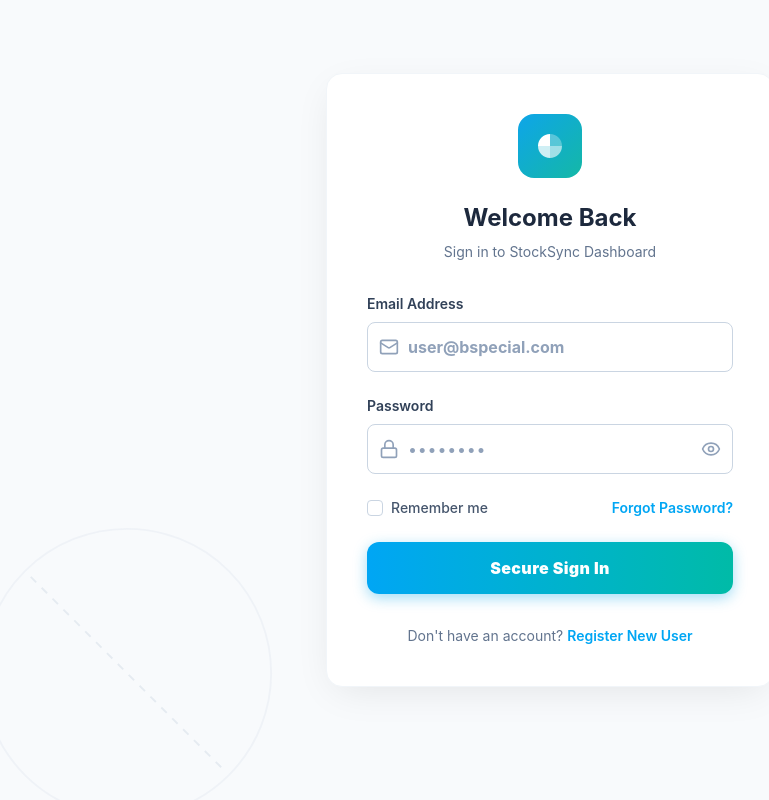
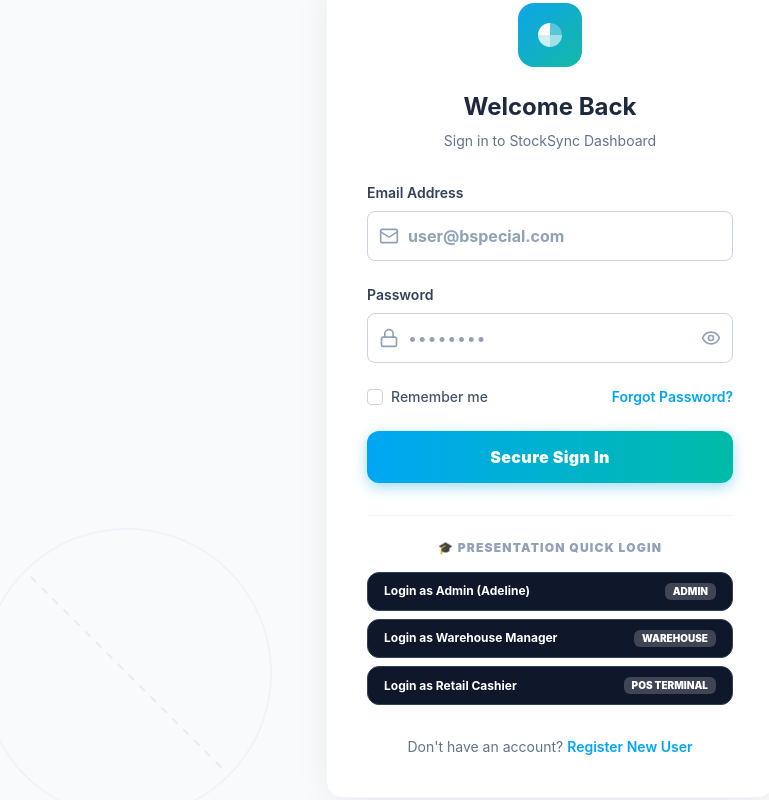
Before and after one commit to adeline333/StockSync, a React (Vite) app in the folder frontend/: page /login in a window 1280 px wide. Shown: the whole page, without its empty margins (90-859 px from the left). Built offline with nearby package versions, Linux system fonts and the light colour scheme.

Commit message:
feat(frontend): update login interface layout

```diff
--- a/frontend/src/pages/Login.jsx
+++ b/frontend/src/pages/Login.jsx
@@ -14,7 +14,7 @@
   const { login } = useAuth();
 
   const handleLogin = async (e) => {
-    e.preventDefault();
+    if (e) e.preventDefault();
     setIsSubmitting(true);
     setErrorBanner('');
 
@@ -145,6 +145,40 @@
           </button>
         </form>
 
+        {/* Presentation Quick Login helper panel */}
+        <div className="mt-8 pt-6 border-t border-slate-100 dark:border-slate-800">
+          <p className="text-xs font-black text-slate-400 dark:text-slate-500 uppercase tracking-widest text-center mb-4">
+            🎓 Presentation Quick Login
+          </p>
+          <div className="flex flex-col gap-2">
+            {[
+              { label: 'Login as Admin (Adeline)', email: 'adelinetuyizere333@gmail.com', badge: 'Admin', color: 'from-sky-500 to-indigo-500 hover:shadow-sky-500/20' },
+              { label: 'Login as Warehouse Manager', email: 'manager.kimironko@stocksync.com', badge: 'Warehouse', color: 'from-amber-500 to-orange-500 hover:shadow-amber-500/20' },
+              { label: 'Login as Retail Cashier', email: 'staff.kimironko@stocksync.com', badge: 'POS Terminal', color: 'from-emerald-500 to-teal-500 hover:shadow-emerald-500/20' }
+            ].map(u => (
+              <button
+                key={u.email}
+                type="button"
+                onClick={() => {
+                  setEmail(u.email);
+                  setPassword('password123');
+                  // Trigger login submission manually
+                  setTimeout(() => {
+                    const submitBtn = document.querySelector('button[type="submit"]');
+                    if (submitBtn) {
+                      submitBtn.click();
+                    }
+                  }, 150);
+                }}
+                className="w-full py-2.5 px-4 rounded-xl text-xs font-bold text-white bg-slate-900 dark:bg-slate-850 hover:bg-slate-800 transition-all border border-slate-700 dark:border-slate-800 flex justify-between items-center cursor-pointer active:scale-[0.98]"
+              >
+                <span>{u.label}</span>
+                <span className="bg-white/20 px-2 py-0.5 rounded-md text-[10px] font-black uppercase">{u.badge}</span>
+              </button>
+            ))}
+          </div>
+        </div>
+
         <div className="mt-8 text-center text-sm text-slate-500 dark:text-slate-400">
           Don't have an account?{' '}
           <Link to="/register" className="font-semibold text-sky-500 hover:text-sky-600 transition-colors">
@@ -152,11 +186,8 @@
           </Link>
         </div>
       </div>
-
     </div>
   );
 };
 
 export default Login;
-
-// Code cleanup 1778534036241
```
